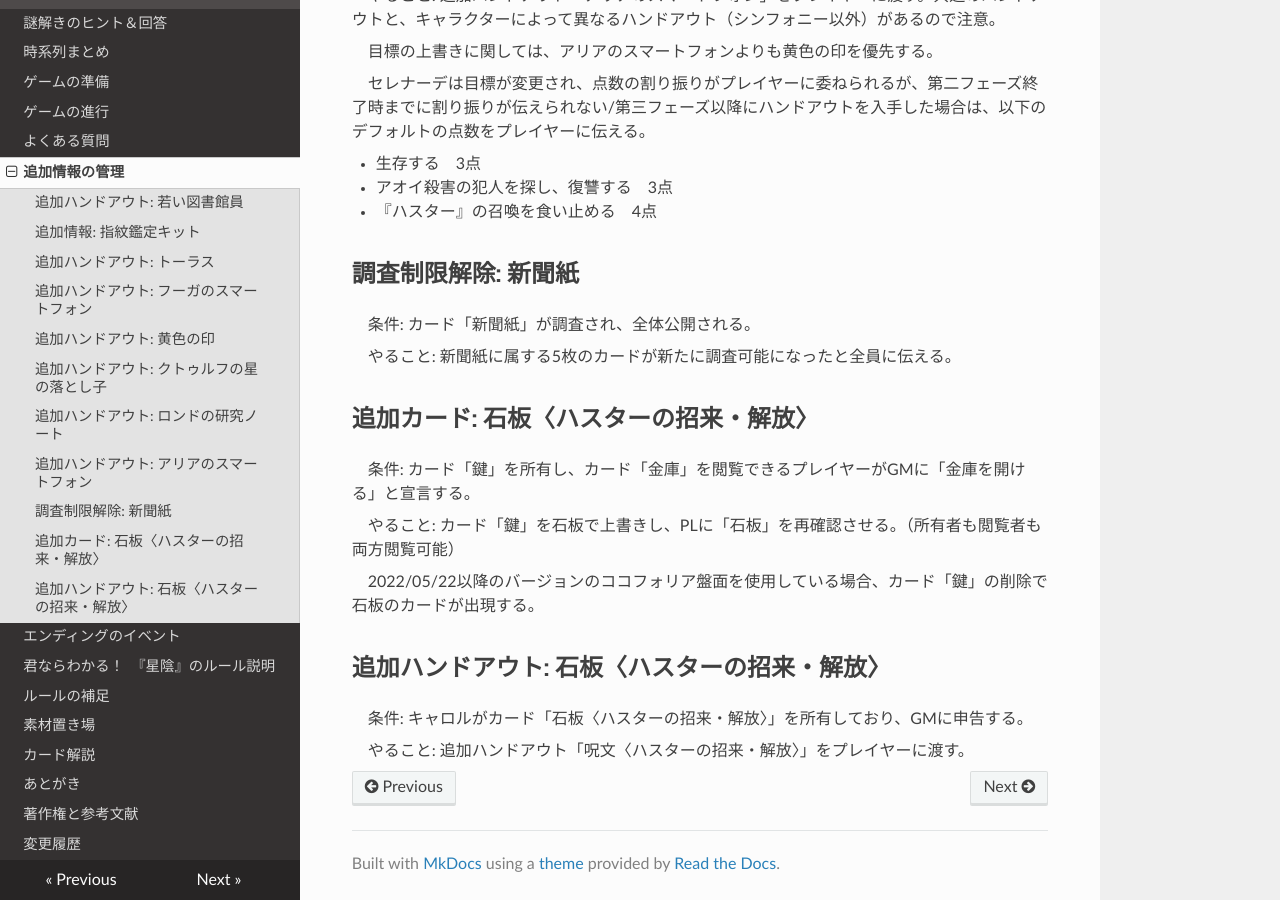
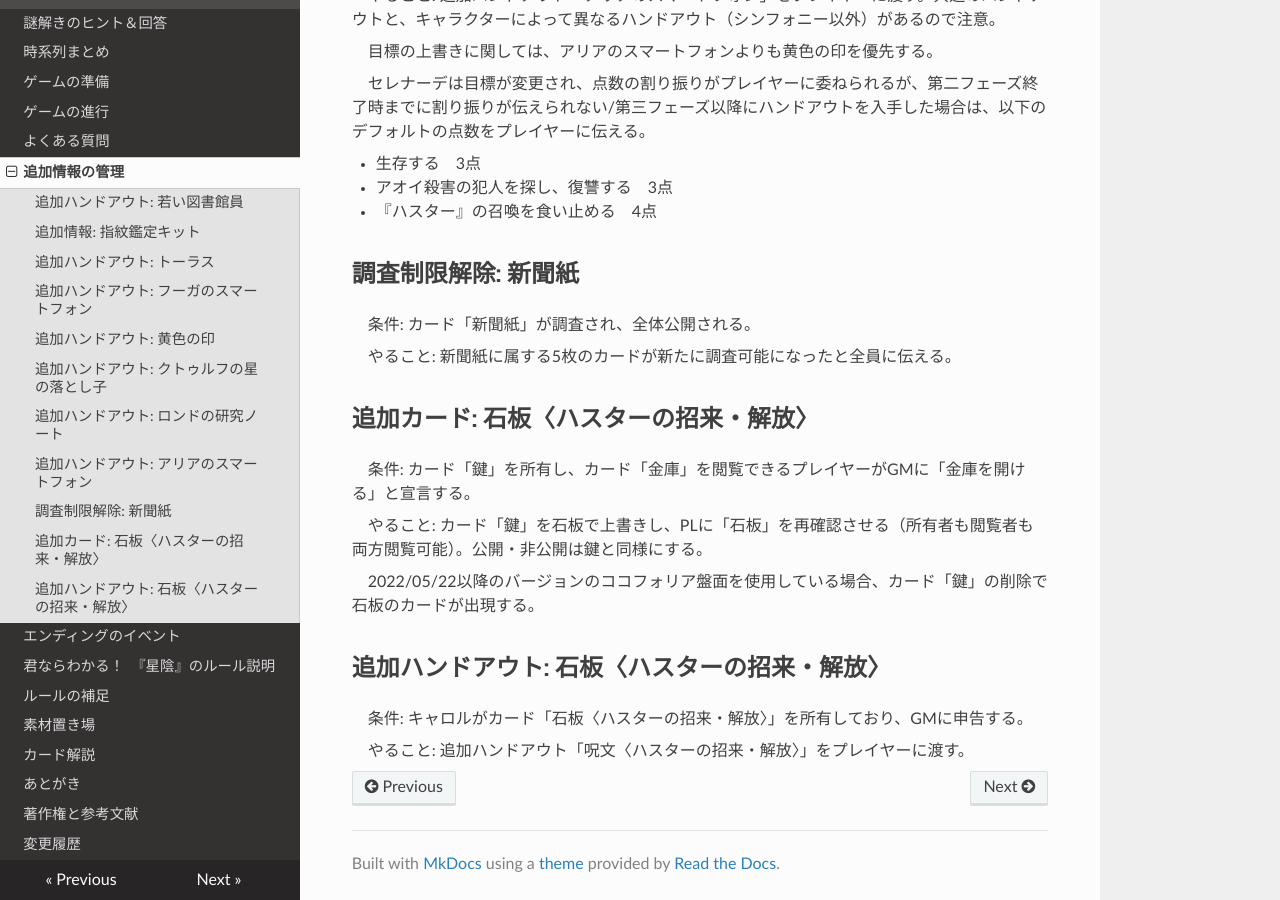
Before and after one commit to KTakahiro1729/Hoshikage, an MkDocs documentation site: the page built from docs/AdditionalInfos.md, in a window 1280 px wide and 900 px high, scrolled down 2937 px. Built offline with MkDocs 1.6.1, drawn with Linux system fonts in a browser that asks for light colours; nearby versions of some CDN libraries.

Commit message:
clarify what to do when the safe is opend

```diff
--- a/docs/AdditionalInfos.md
+++ b/docs/AdditionalInfos.md
@@ -90,7 +90,7 @@
 ## 追加カード: 石板〈ハスターの招来・解放〉
 条件: カード「鍵」を所有し、カード「金庫」を閲覧できるプレイヤーがGMに「金庫を開ける」と宣言する。
 
-やること: カード「鍵」を石板で上書きし、PLに「石板」を再確認させる。（所有者も閲覧者も両方閲覧可能）
+やること: カード「鍵」を石板で上書きし、PLに「石板」を再確認させる（所有者も閲覧者も両方閲覧可能）。公開・非公開は鍵と同様にする。
 
 2022/05/22以降のバージョンのココフォリア盤面を使用している場合、カード「鍵」の削除で石板のカードが出現する。
 
```
